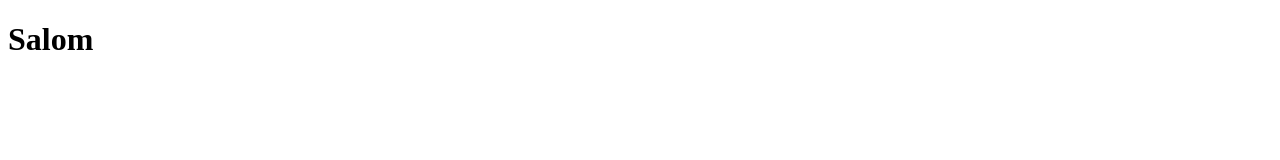
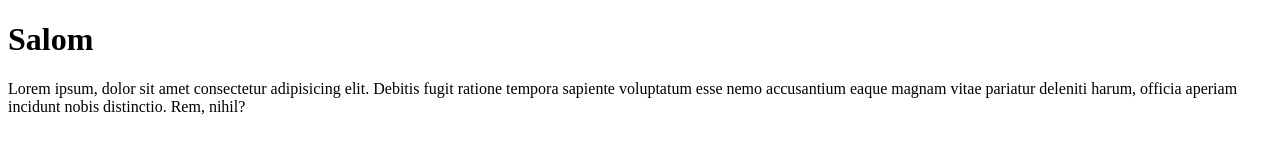
Before and after one commit to Bekoltiboyev/Bill-Gates, a plain HTML site: page index.html in a window 1280 px wide. Drawn offline with Linux system fonts and the light colour scheme.

Commit message:
sdifbisrffierf erjf

```diff
--- a/index.html
+++ b/index.html
@@ -8,5 +8,7 @@
 </head>
 <body>
     <h1>Salom</h1>
+    <p>Lorem ipsum, dolor sit amet consectetur adipisicing elit. Debitis fugit ratione tempora sapiente voluptatum esse nemo accusantium eaque magnam vitae pariatur deleniti harum, officia aperiam incidunt nobis distinctio. Rem, nihil?</p>
+
 </body>
 </html>
```
